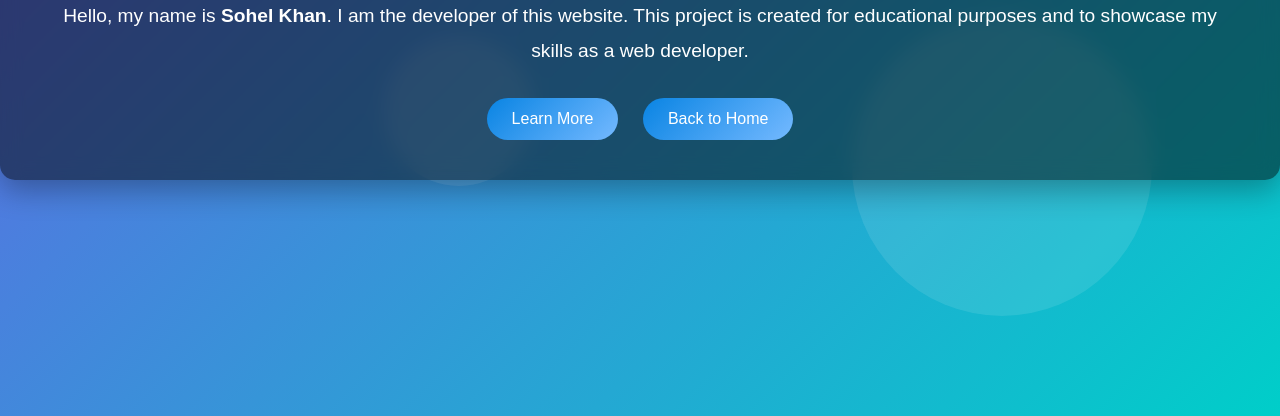
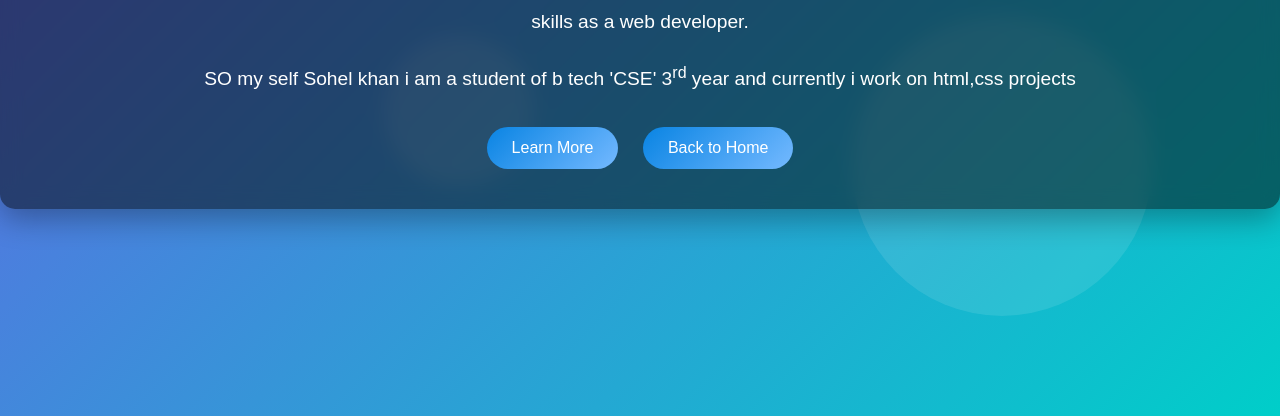
Before and after one commit to 23cssahil/st.xaviers., a plain HTML site: page sohel.html in a window 1280 px wide. Shown: the part 384-800 px from the top of the page. Drawn offline with Linux system fonts and the light colour scheme.

Commit message:
Update sohel.html

```diff
--- a/sohel.html
+++ b/sohel.html
@@ -161,6 +161,7 @@
         </nav>
         <h1>All About Sohel Khan</h1>
         <p>Hello, my name is <strong>Sohel Khan</strong>. I am the developer of this website. This project is created for educational purposes and to showcase my skills as a web developer.</p>
+        <p>SO my self Sohel khan i am a student of b tech 'CSE' 3<sup>rd</sup> year and currently i work on html,css projects</p>
         <a href="#" class="btn">Learn More</a>
         <a href="index.html" class="btn">Back to Home</a>
     </div>
```
